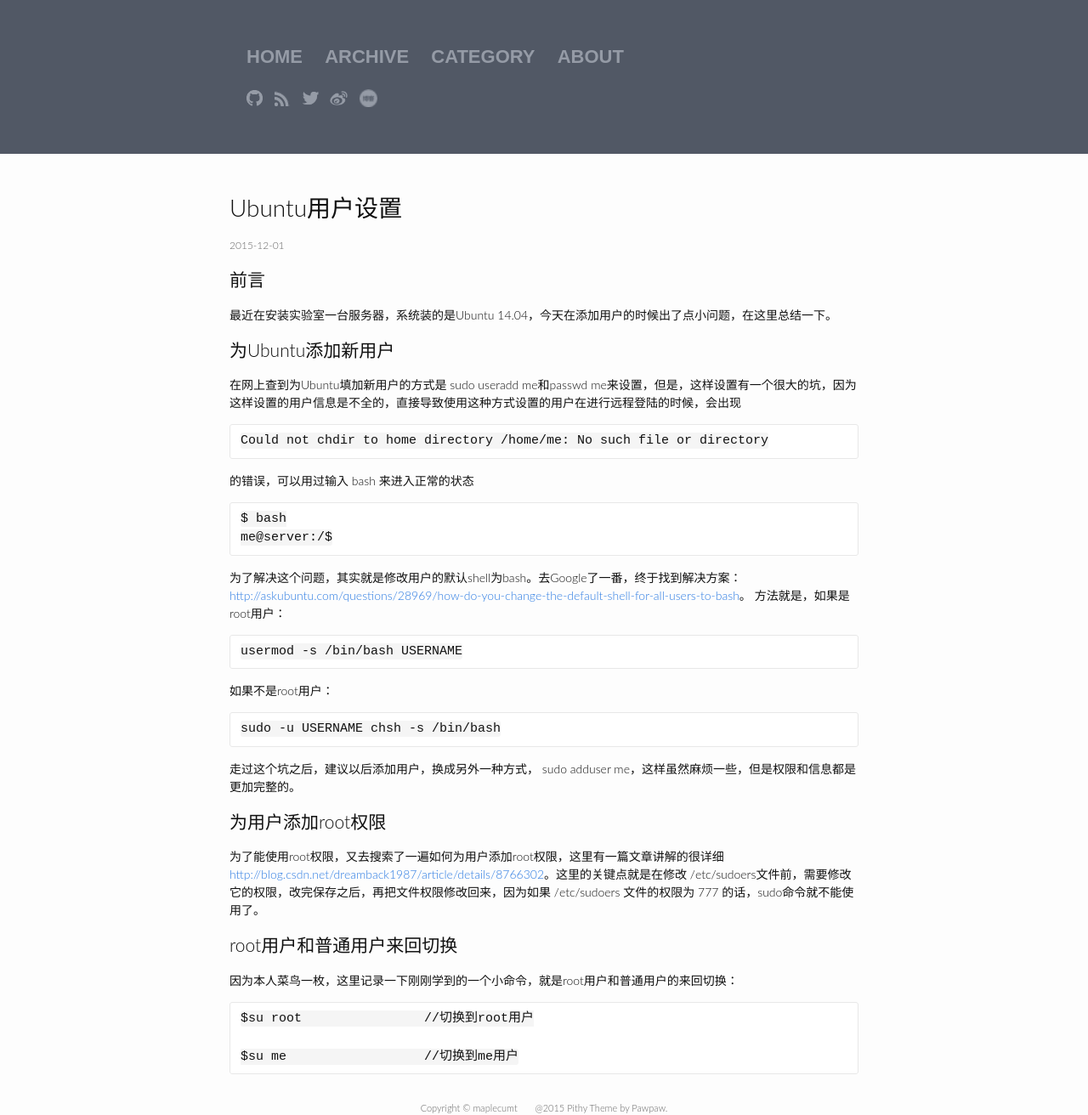
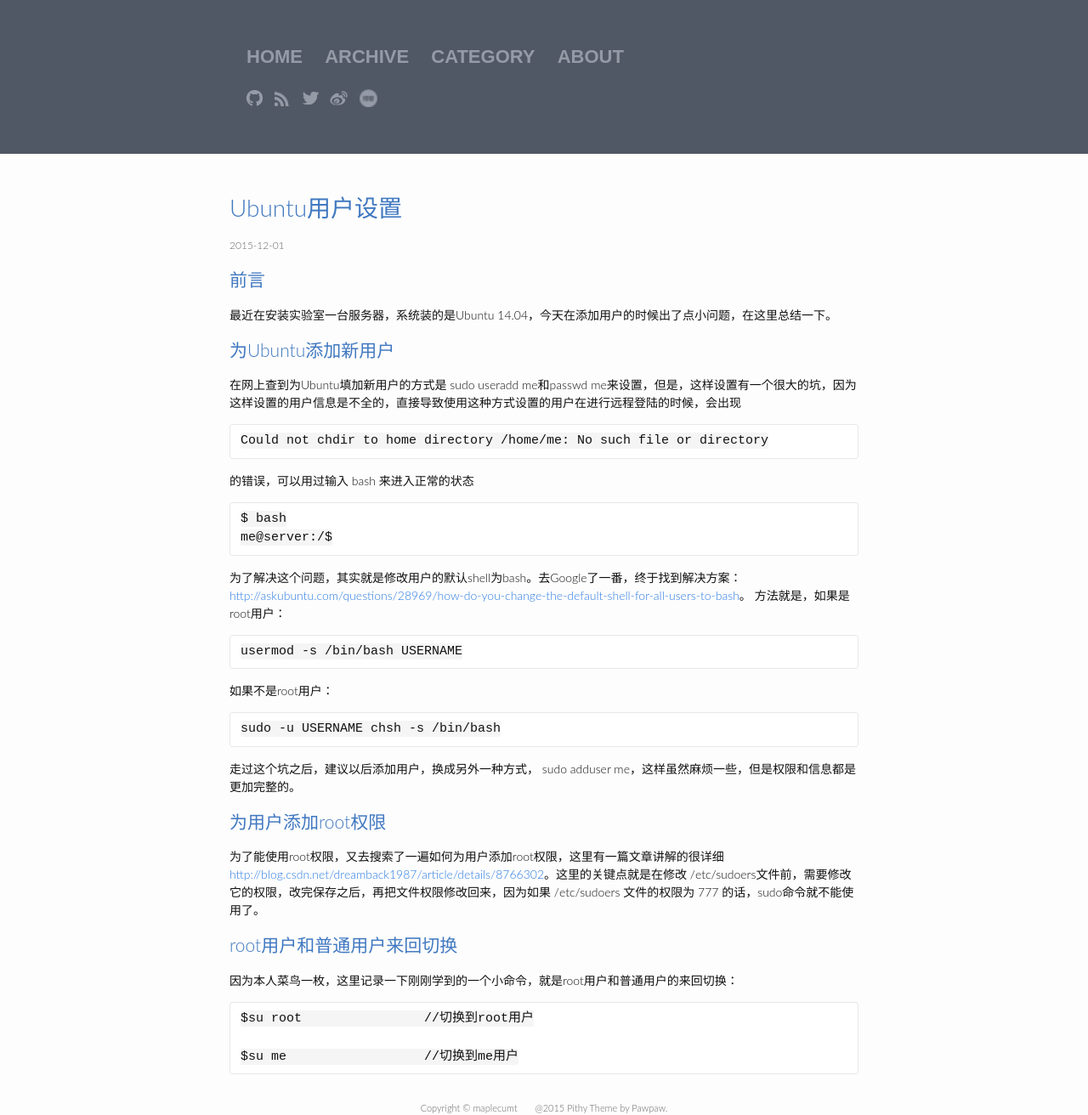
Before and after one commit to maple-yf/maplecumt, a Jekyll site: the page built from _posts/2015-12-01-Setting-Ubuntu-User.markdown, in a window 1280 px wide. Shown: the whole page at 85% size. Built offline with Jekyll 4.4.1, drawn with Linux system fonts in a browser that asks for light colours; comment, search, counter and statistics services are not loaded.

Commit message:
no message

```diff
--- a/css/main.scss
+++ b/css/main.scss
@@ -28,6 +28,10 @@
 $on-palm:          600px;
 $on-laptop:        800px;
 
+h1,h2,h3,h4,h5,h6{
+	color:#4078c0;
+	font-weight: bold;
+}
 
 
 // Using media queries with like this:
--- a/css/page.css
+++ b/css/page.css
@@ -1,8 +1,3 @@
-h1,h2,h3,h4,h5,h6{
-	color:#4078c0;
-	font-weight: bold;
-}
-
 .year {
 	color:rgb(0,180,0);
 	margin-left:35px;
```
